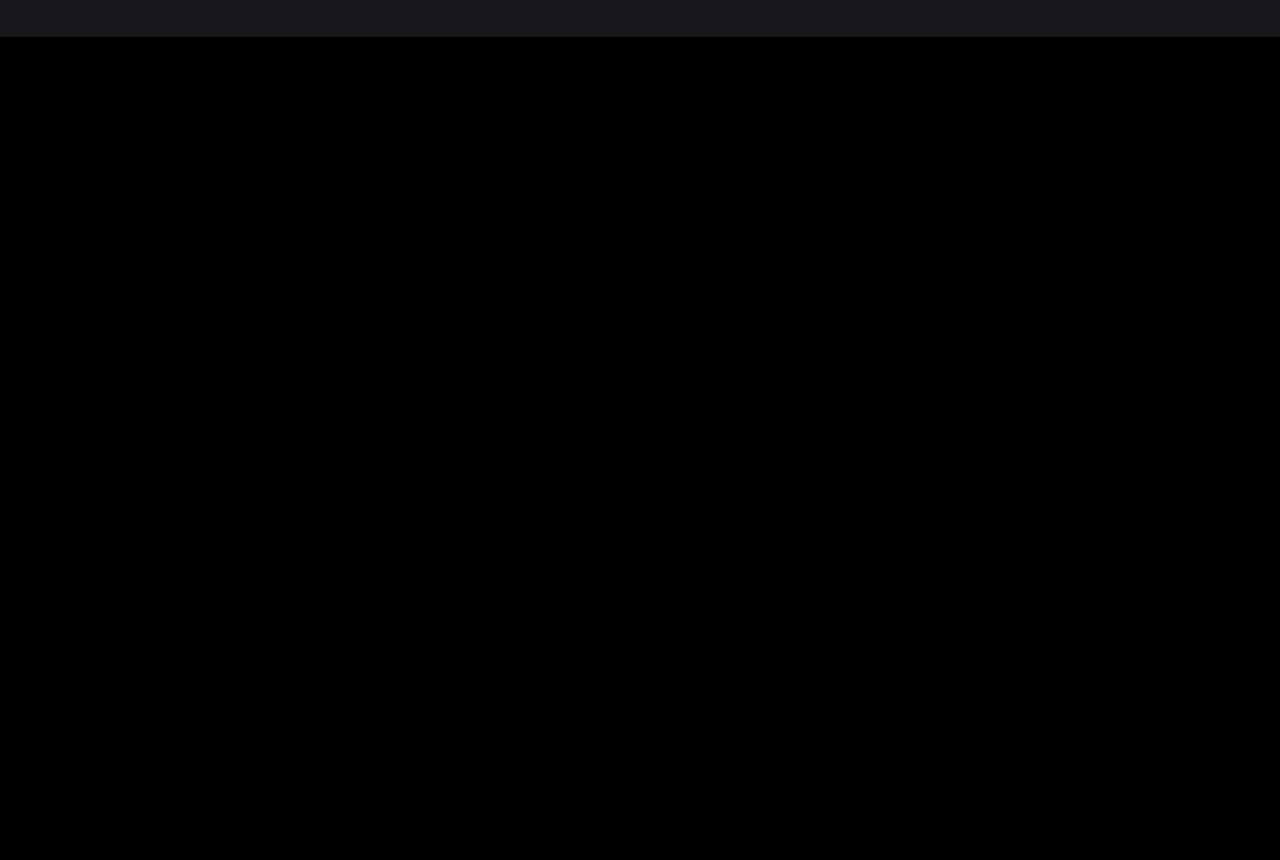
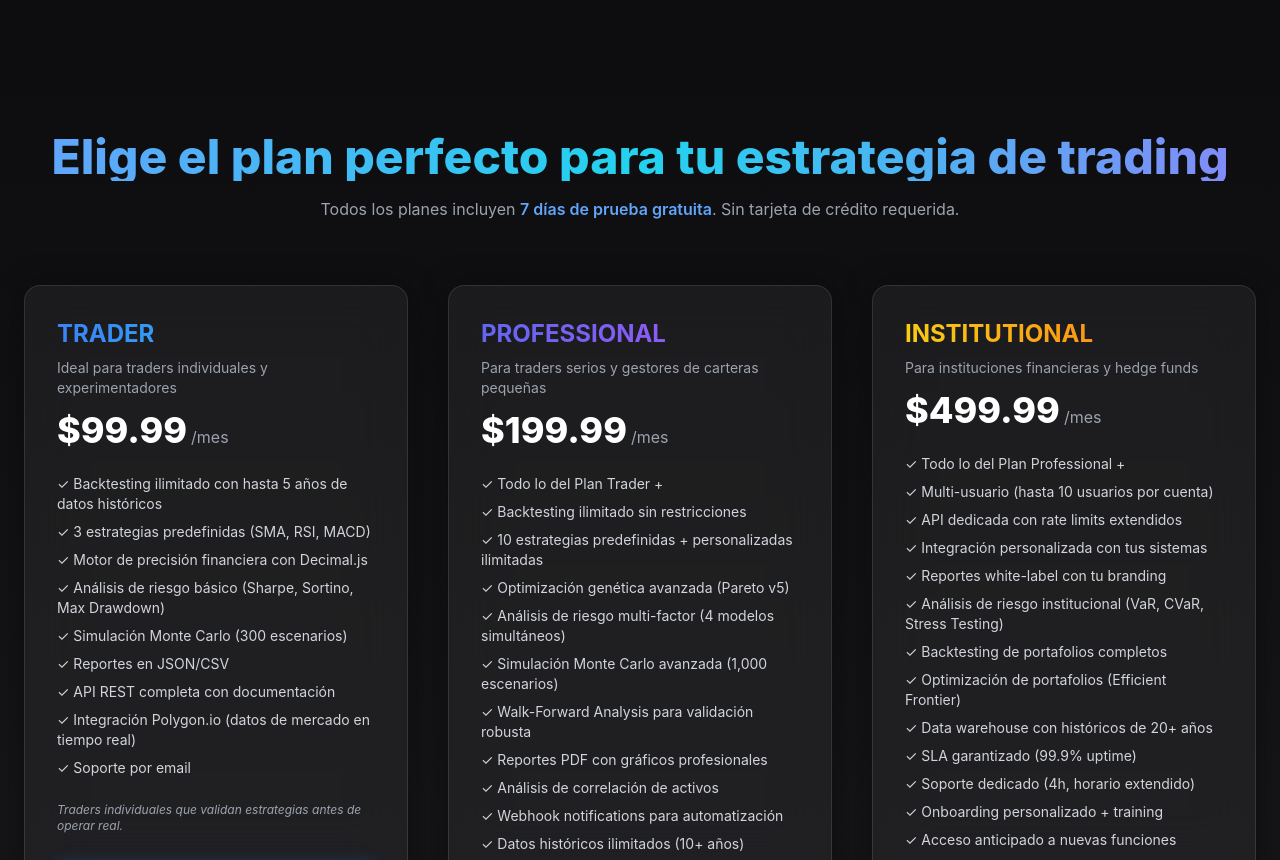
Before and after one commit to ces4rxs/omega-web, a Next.js app: page / in a window 1280 px wide. Shown: the part 1940-2800 px from the top of the page. Before the commit the page ends 1977 px from the top, so only its background shows below. Built offline with nearby package versions, Linux system fonts and the light colour scheme.

Commit message:
feat: agrega seccion de planes al landing principal

```diff
--- a/src/app/page.tsx
+++ b/src/app/page.tsx
@@ -5,6 +5,7 @@ import Link from "next/link";
 import { motion } from "framer-motion";
 import OmegaFeatures from "@/components/OmegaFeatures";
 import OmegaDifferentiators from "@/components/OmegaDifferentiators";
+import OmegaPricing from "@/components/OmegaPricing"; // 🧩 agregado
 
 export default function Home() {
   return (
@@ -39,18 +40,13 @@ export default function Home() {
               </a>
             </li>
             <li>
-              <a href="#ai" className="hover:text-white transition">
-                Tecnología IA
+              <a href="#pricing" className="hover:text-white transition">
+                Planes
               </a>
             </li>
             <li>
               <a href="#community" className="hover:text-white transition">
                 Comunidad
-              </a>
-            </li>
-            <li>
-              <a href="#pricing" className="hover:text-white transition">
-                Precios
               </a>
             </li>
           </ul>
@@ -100,7 +96,7 @@ export default function Home() {
               Prueba Quantum IA
             </Link>
             <Link
-              href="/pricing"
+              href="#pricing"
               className="bg-gradient-to-r from-indigo-500 to-blue-600 px-6 py-3 rounded-lg font-semibold hover:opacity-90 transition"
             >
               Ver Planes
@@ -128,6 +124,7 @@ export default function Home() {
       {/* === SECCIONES NUEVAS === */}
       <OmegaFeatures />
       <OmegaDifferentiators />
+      <OmegaPricing /> {/* 🧠 sección de planes añadida */}
 
       {/* EFECTO FONDO */}
       <div className="absolute inset-0 -z-10 bg-[radial-gradient(circle_at_30%_50%,rgba(59,130,246,0.08),transparent_60%)] blur-2xl" />
--- /dev/null
+++ b/src/components/OmegaPricing.tsx
@@ -0,0 +1,145 @@
+"use client";
+import { motion } from "framer-motion";
+
+export default function OmegaPricing() {
+  const plans = [
+    {
+      name: "TRADER",
+      price: "$99.99",
+      period: "/mes",
+      tagline: "Ideal para traders individuales y experimentadores",
+      features: [
+        "Backtesting ilimitado con hasta 5 años de datos históricos",
+        "3 estrategias predefinidas (SMA, RSI, MACD)",
+        "Motor de precisión financiera con Decimal.js",
+        "Análisis de riesgo básico (Sharpe, Sortino, Max Drawdown)",
+        "Simulación Monte Carlo (300 escenarios)",
+        "Reportes en JSON/CSV",
+        "API REST completa con documentación",
+        "Integración Polygon.io (datos de mercado en tiempo real)",
+        "Soporte por email",
+      ],
+      limits: [
+        "Hasta 100 backtests por mes",
+        "1 estrategia personalizada",
+        "Datos históricos: 5 años",
+      ],
+      ideal: "Traders individuales que validan estrategias antes de operar real.",
+      accent: "from-blue-500 to-cyan-400",
+    },
+    {
+      name: "PROFESSIONAL",
+      price: "$199.99",
+      period: "/mes",
+      tagline: "Para traders serios y gestores de carteras pequeñas",
+      features: [
+        "Todo lo del Plan Trader +",
+        "Backtesting ilimitado sin restricciones",
+        "10 estrategias predefinidas + personalizadas ilimitadas",
+        "Optimización genética avanzada (Pareto v5)",
+        "Análisis de riesgo multi-factor (4 modelos simultáneos)",
+        "Simulación Monte Carlo avanzada (1,000 escenarios)",
+        "Walk-Forward Analysis para validación robusta",
+        "Reportes PDF con gráficos profesionales",
+        "Análisis de correlación de activos",
+        "Webhook notifications para automatización",
+        "Datos históricos ilimitados (10+ años)",
+        "Soporte prioritario (24h)",
+      ],
+      ideal:
+        "Traders profesionales y equipos que necesitan optimización avanzada.",
+      accent: "from-indigo-500 to-purple-500",
+    },
+    {
+      name: "INSTITUTIONAL",
+      price: "$499.99",
+      period: "/mes",
+      tagline: "Para instituciones financieras y hedge funds",
+      features: [
+        "Todo lo del Plan Professional +",
+        "Multi-usuario (hasta 10 usuarios por cuenta)",
+        "API dedicada con rate limits extendidos",
+        "Integración personalizada con tus sistemas",
+        "Reportes white-label con tu branding",
+        "Análisis de riesgo institucional (VaR, CVaR, Stress Testing)",
+        "Backtesting de portafolios completos",
+        "Optimización de portafolios (Efficient Frontier)",
+        "Data warehouse con históricos de 20+ años",
+        "SLA garantizado (99.9% uptime)",
+        "Soporte dedicado (4h, horario extendido)",
+        "Onboarding personalizado + training",
+        "Acceso anticipado a nuevas funciones",
+      ],
+      ideal:
+        "Hedge funds y firmas cuantitativas que requieren potencia y soporte premium.",
+      accent: "from-yellow-400 to-orange-500",
+    },
+  ];
+
+  return (
+    <section
+      id="pricing"
+      className="relative py-24 px-6 text-white flex flex-col items-center overflow-hidden"
+    >
+      {/* Fondo cuántico */}
+      <div className="absolute inset-0 -z-10 bg-[radial-gradient(circle_at_40%_30%,rgba(59,130,246,0.08),transparent_70%),radial-gradient(circle_at_70%_80%,rgba(147,51,234,0.08),transparent_70%)] animate-pulse-slow" />
+
+      <motion.h2
+        initial={{ opacity: 0, y: 20 }}
+        whileInView={{ opacity: 1, y: 0 }}
+        viewport={{ once: true }}
+        transition={{ duration: 0.7 }}
+        className="text-4xl md:text-5xl font-extrabold text-center bg-gradient-to-r from-blue-400 via-cyan-400 to-indigo-400 bg-clip-text text-transparent mb-4"
+      >
+        Elige el plan perfecto para tu estrategia de trading
+      </motion.h2>
+
+      <p className="text-gray-400 text-center mb-16 text-sm md:text-base">
+        Todos los planes incluyen <span className="text-blue-400 font-semibold">7 días de prueba gratuita</span>.
+        Sin tarjeta de crédito requerida.
+      </p>
+
+      {/* Planes */}
+      <div className="grid grid-cols-1 md:grid-cols-3 gap-10 max-w-7xl w-full">
+        {plans.map((plan, i) => (
+          <motion.div
+            key={plan.name}
+            initial={{ opacity: 0, y: 30 }}
+            whileInView={{ opacity: 1, y: 0 }}
+            transition={{ duration: 0.6, delay: i * 0.1 }}
+            viewport={{ once: true }}
+            className={`relative backdrop-blur-xl bg-white/5 border border-white/10 rounded-2xl p-8 shadow-[0_0_30px_rgba(0,0,0,0.4)] hover:shadow-[0_0_35px_rgba(59,130,246,0.2)] transition-all duration-500`}
+          >
+            <h3
+              className={`text-2xl font-bold bg-gradient-to-r ${plan.accent} bg-clip-text text-transparent mb-2`}
+            >
+              {plan.name}
+            </h3>
+            <p className="text-gray-400 text-sm mb-3">{plan.tagline}</p>
+
+            <div className="flex items-baseline mb-6">
+              <span className="text-4xl font-extrabold">{plan.price}</span>
+              <span className="text-gray-400 ml-1">{plan.period}</span>
+            </div>
+
+            <ul className="space-y-2 text-sm text-gray-300 mb-6">
+              {plan.features.map((f) => (
+                <li key={f}>✓ {f}</li>
+              ))}
+            </ul>
+
+            <p className="text-gray-400 text-xs mb-4 italic">
+              {plan.ideal}
+            </p>
+
+            <button
+              className={`w-full py-3 mt-4 rounded-md font-semibold tracking-wide bg-gradient-to-r ${plan.accent} hover:opacity-90 shadow-[0_0_20px_rgba(59,130,246,0.3)] transition`}
+            >
+              Elegir {plan.name}
+            </button>
+          </motion.div>
+        ))}
+      </div>
+    </section>
+  );
+}
```
